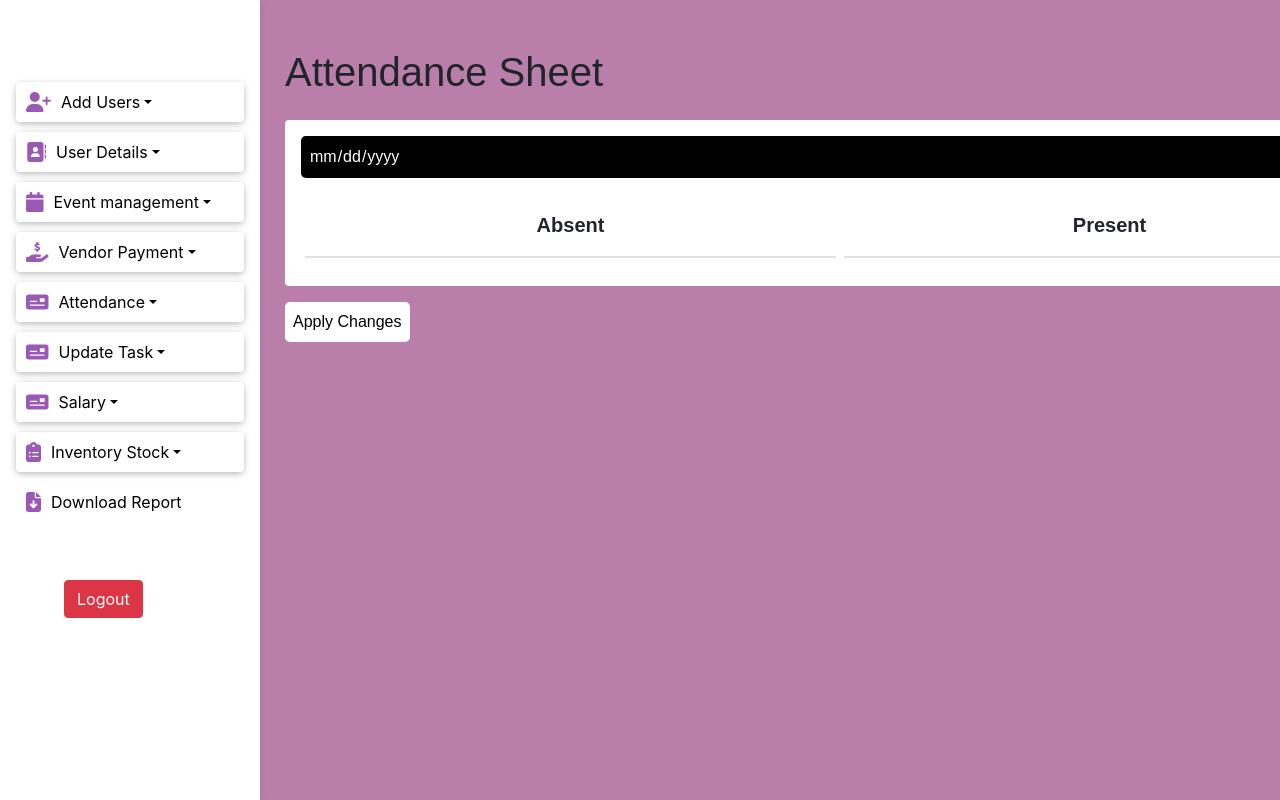
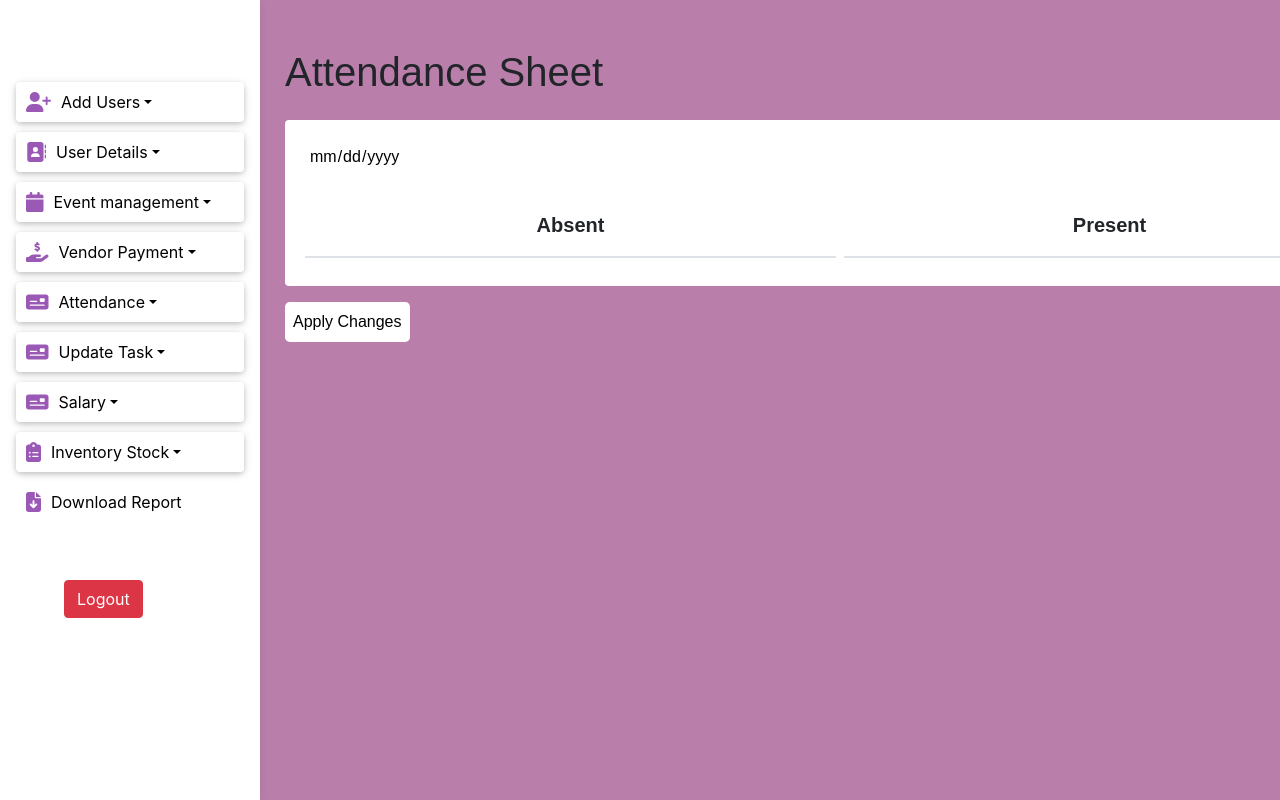
Before and after one commit to kalyani-coder/Event-Managment-Admin, a React (Create React App) app in the folder frontend/: page /attendance in a window 1280 px wide. Shown: the top 800 px of the page. Built offline with nearby package versions, Linux system fonts and the light colour scheme.

Commit message:
update Attendance.js, ViewAttendence.js and Sidebar.js

```diff
--- a/frontend/src/components/Attendance/Attendance.js
+++ b/frontend/src/components/Attendance/Attendance.js
@@ -133,8 +133,8 @@ const AttendancePage = () => {
           style={{
             outline: "none",
             border: "none",
-            background: "black",
-            color: "white",
+            background: "white",
+            color: "black",
           }}
           className="p-2 mx-0 mb-2 rounded-lg"
         ></input>
--- a/frontend/src/components/Sidebar/Sidebar.js
+++ b/frontend/src/components/Sidebar/Sidebar.js
@@ -280,13 +280,13 @@ export default function Sidebar() {
                         Mark Attendance
                       </Link>
                     </li>
-                    <li>
+                    {/* <li>
                       <Link to={"/viewattendance"}>
                         <FontAwesomeIcon icon={faMoneyCheck} style={{ marginRight: "10px", color: "#fff" }} // Change color
                         />
                         View Attendance
                       </Link>
-                    </li>
+                    </li> */}
                   </ul>
                 </li>
 
```
Lines whose indentation alone changed are shown as unchanged.
